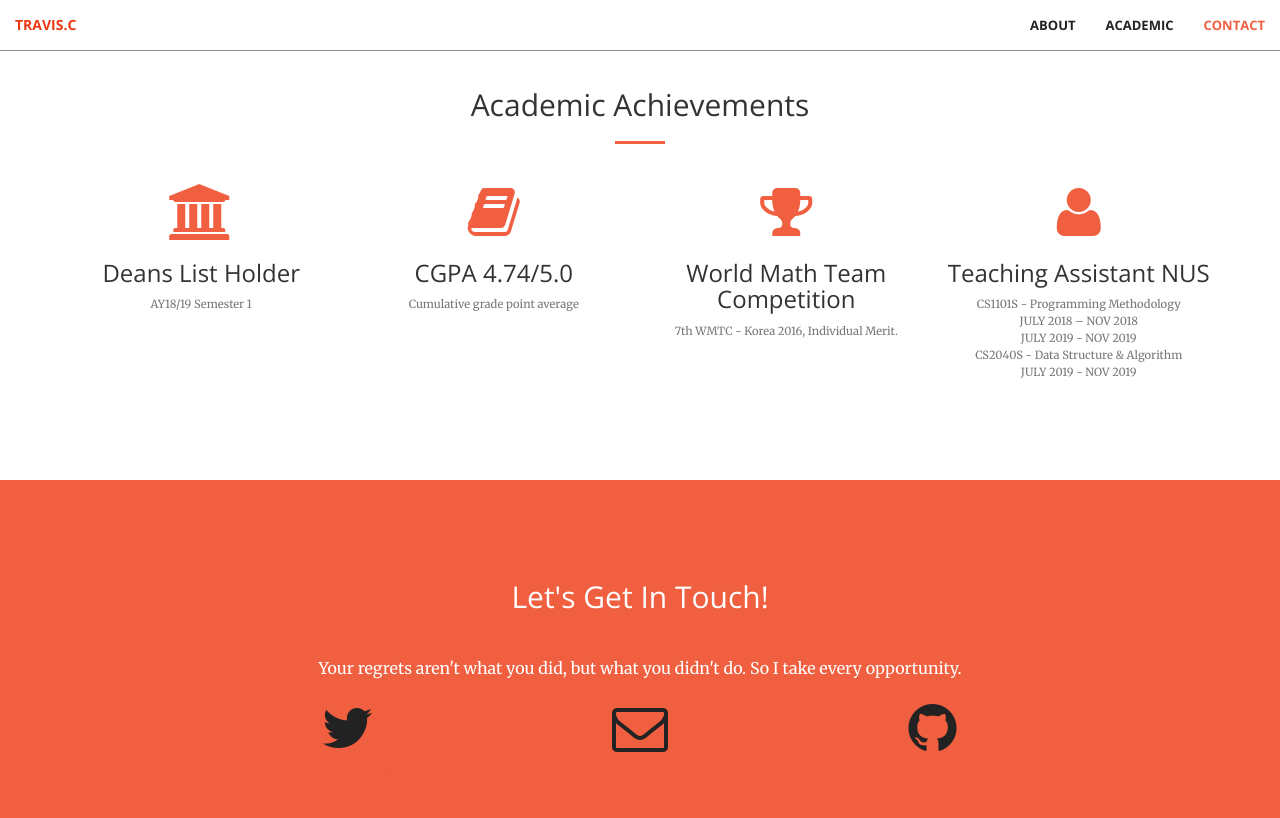
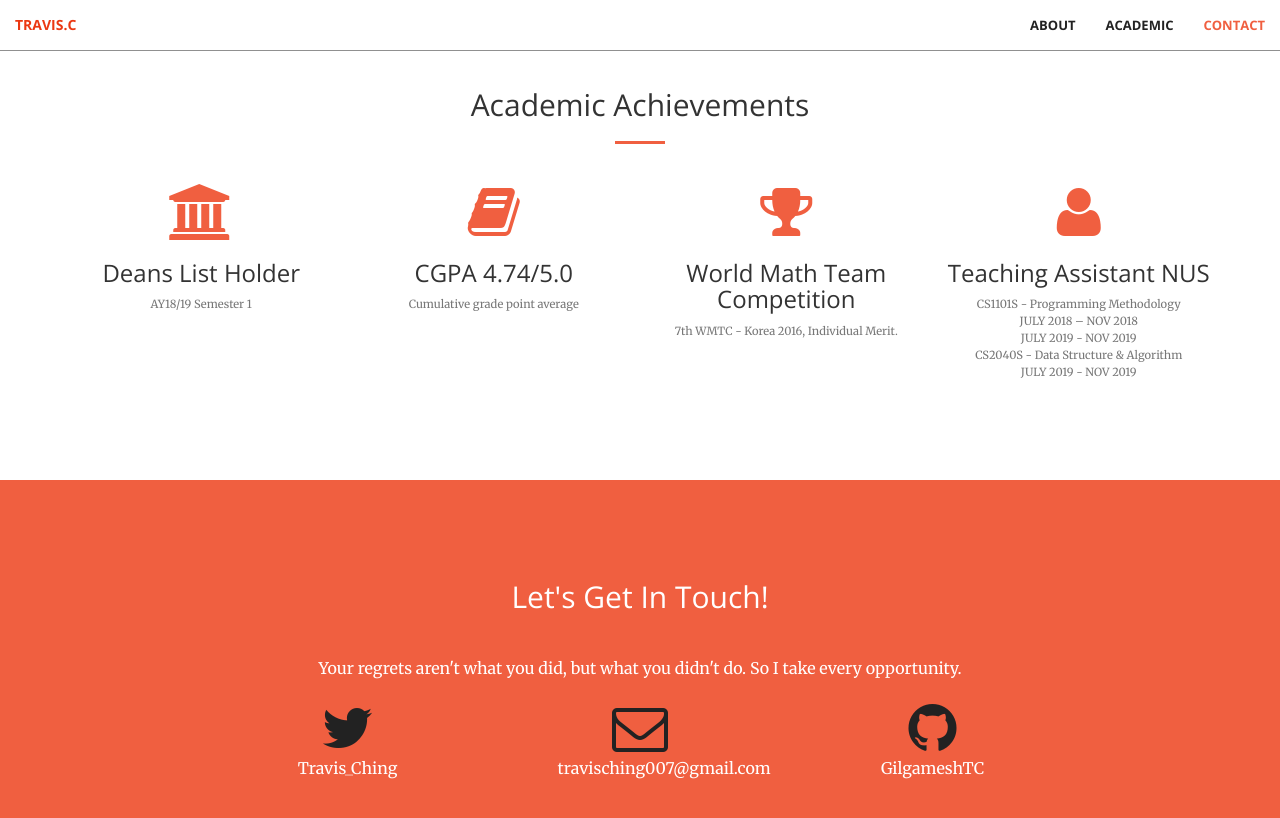
Before and after one commit to GilgameshTC/gilgameshtc.github.io-old, a Jekyll site: the page built from index.html, in a window 1280 px wide and 900 px high, scrolled down 1330 px. Shown: the top 818 px of the window. Built offline with Jekyll 4.4.1, drawn with Linux system fonts in a browser that asks for light colours.

Commit message:
Recolor contact text

```diff
--- a/_includes/contact.html
+++ b/_includes/contact.html
@@ -9,19 +9,19 @@
         <div class="col-lg-2 col-lg-offset-2 text-center">
             <a href="https://twitter.com/{{ site.twitter_username }}">
                 <i class="fa fa-twitter fa-3x wow bounceIn" data-wow-delay=".1s"></i>
-                <p>{{ site.twitter_username }}</p>
+                <p style="color: white">{{ site.twitter_username }}</p>
             </a>
         </div>
         <div class="col-lg-2 col-lg-offset-1 text-center" style="align-content: center;">
             <a href="mailto:{{ site.email }}">
             <i class="fa fa-envelope-o fa-3x wow bounceIn" data-wow-delay=".1s"></i>
-                <p>{{ site.email }}</p>
+                <p style="color: white">{{ site.email }}</p>
             </a>
         </div>
         <div class="col-lg-2 col-lg-offset-1 text-center">
             <a href="https://github.com/{{ site.github_username }}">
             <i class="fa fa-github fa-3x wow bounceIn" data-wow-delay=".1s"></i>
-                <p>{{ site.github_username }}</p>
+                <p style="color: white">{{ site.github_username }}</p>
             </a>
         </div>
 
```
